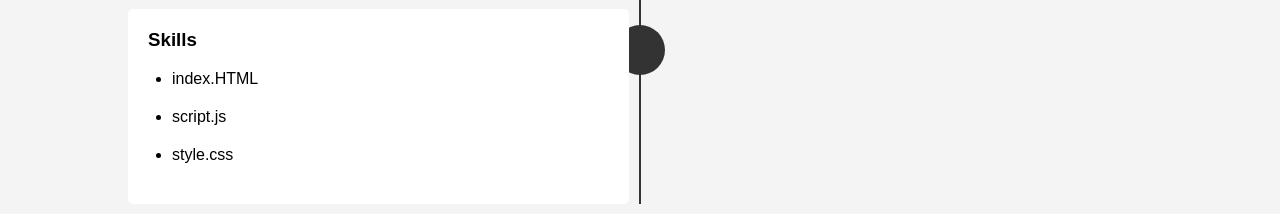
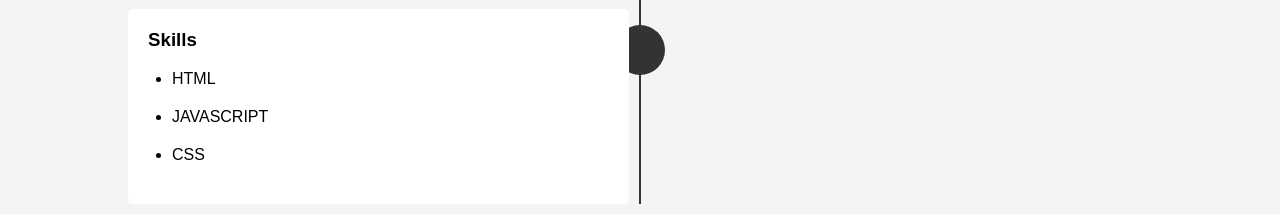
Before and after one commit to nnnitishkumar056-sketch/digtal-protfolio-, a plain HTML site: page index.html in a window 1280 px wide. Shown: the part 1107-1321 px from the top of the page. Drawn offline with Linux system fonts and the light colour scheme.

Commit message:
Update index.html

```diff
--- a/index.html
+++ b/index.html
@@ -59,9 +59,9 @@
                             <div class="timeline-panel">
                                 <h3>Skills</h3>
                                 <ul>
-                                    <li>index.HTML</li>
-                                    <li>script.js</li>
-                                    <li>style.css</li>
+                                    <li>HTML</li>
+                                    <li>JAVASCRIPT</li>
+                                    <li>CSS</li>
                                 </ul>
                             </div>
                         </li>
```
